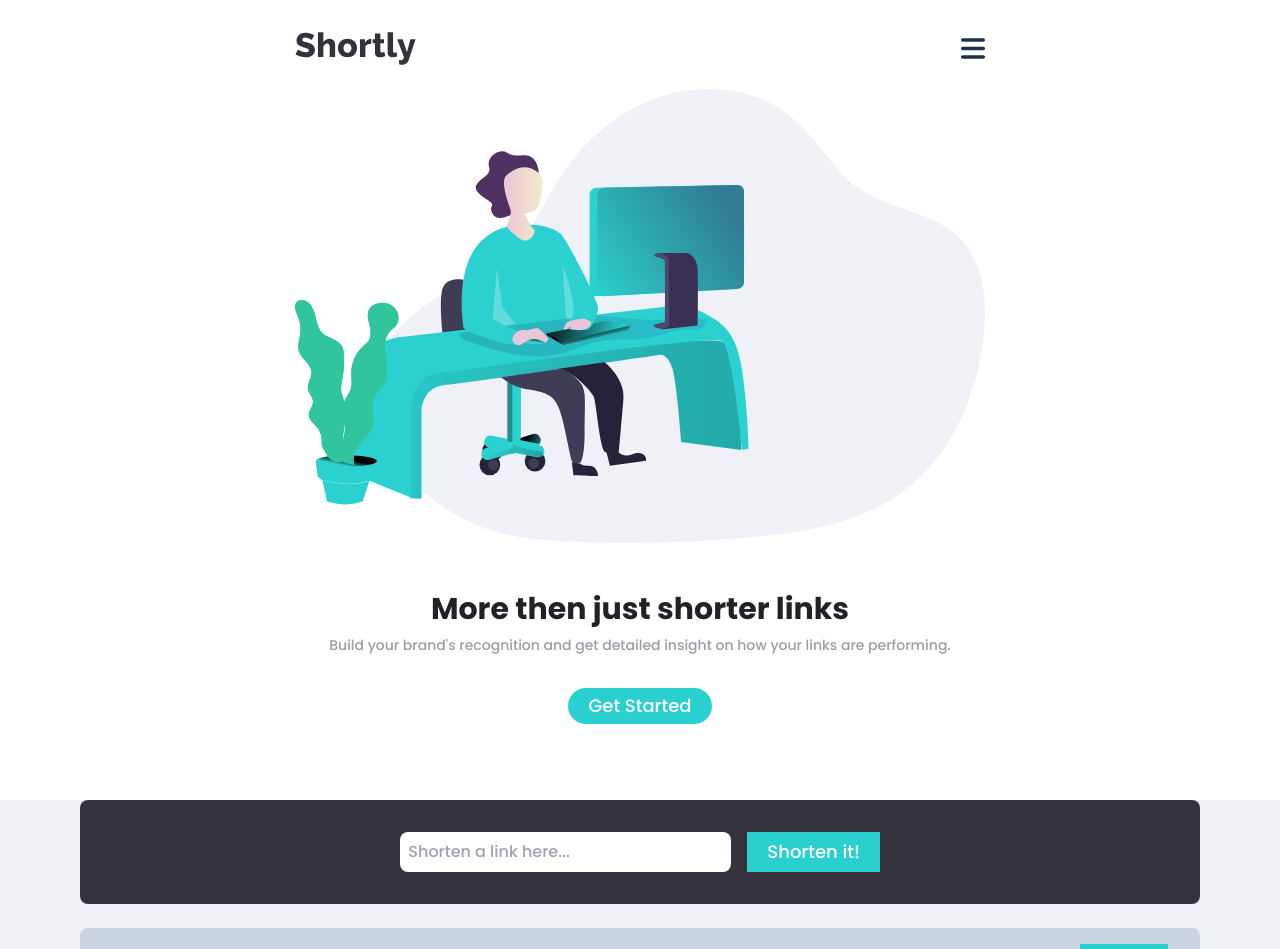
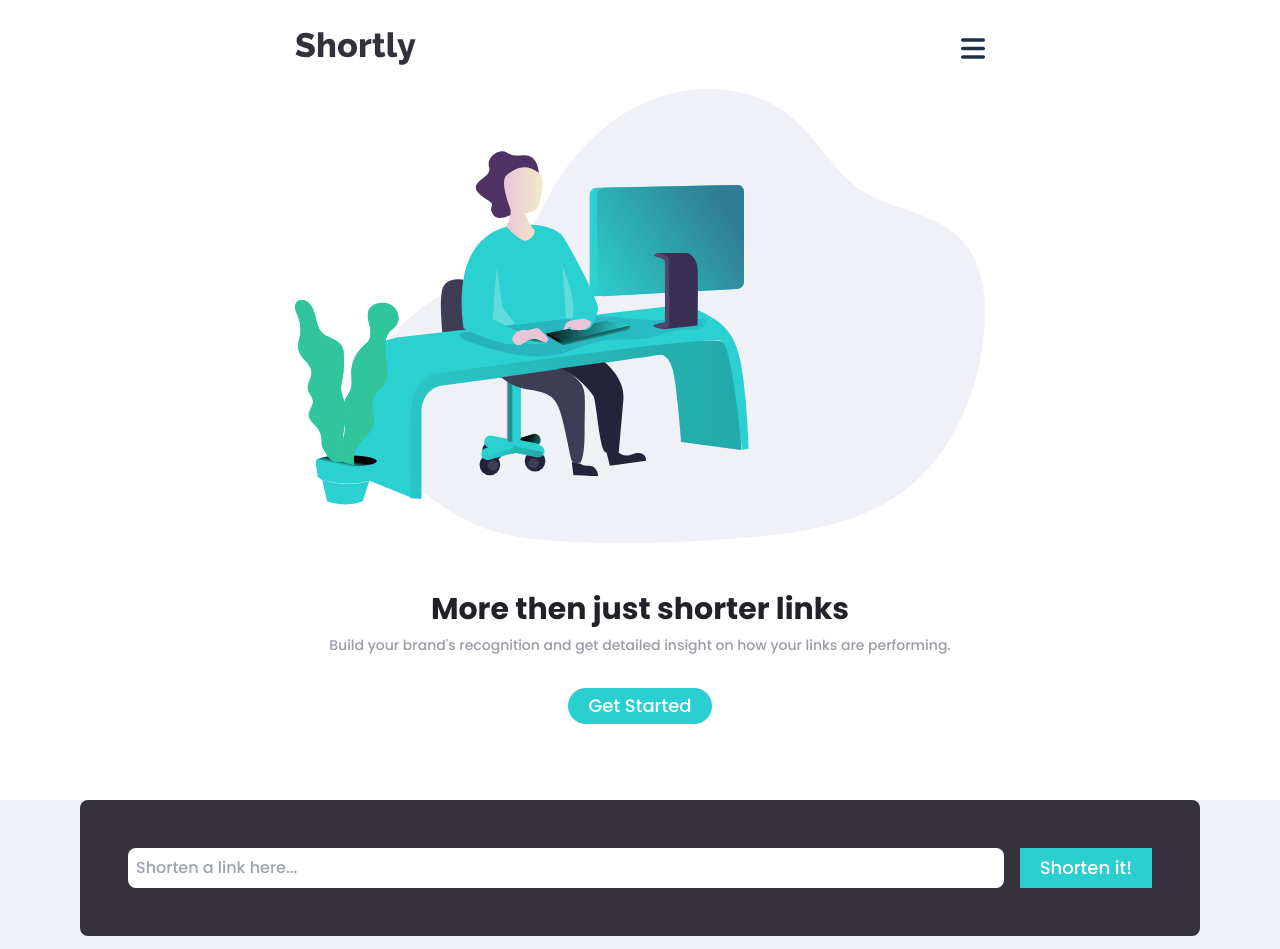
Before and after one commit to solvld/shortly, a React (Vite) app: page / in a window 1280 px wide. Shown: the top 949 px of the page. Built offline with nearby package versions, Linux system fonts and the light colour scheme.

Commit message:
minor InputField style update

```diff
--- a/src/Components/Button/Button.jsx
+++ b/src/Components/Button/Button.jsx
@@ -12,7 +12,7 @@ const Button = ({
 }) => {
   return (
 		<button
-			className={`px-5 py-1 text-lg cursor-pointer ${isUnFill && unFillStyle} ${
+			className={`px-5 py-1 min-w-fit text-lg cursor-pointer ${isUnFill && unFillStyle} ${
 				!isUnFill && 'text-white'
 			} bg-cyan ${roundBorder && roundBorderStyle} hover:opacity-75`}
 		>
--- a/src/Components/InputField/InputField.jsx
+++ b/src/Components/InputField/InputField.jsx
@@ -4,14 +4,14 @@ import Wrapper from '../Wrapper/Wrapper';
 
 function InputField() {
   return (
-    <div className="rounded-lg flex justify-center bg-very-dark-blue p-8 mb-6">
+    <form className="rounded-lg relative flex justify-center bg-very-dark-blue p-12 mb-6">
       <input
-        className="p-2 rounded-lg mr-4"
+        className="p-2 rounded-lg mr-4 w-full"
         type="text"
         placeholder="Shorten a link here..."
       />
       <Button roundBorder={false}>Shorten it!</Button>
-    </div>
+    </form>
   );
 }
 
```
